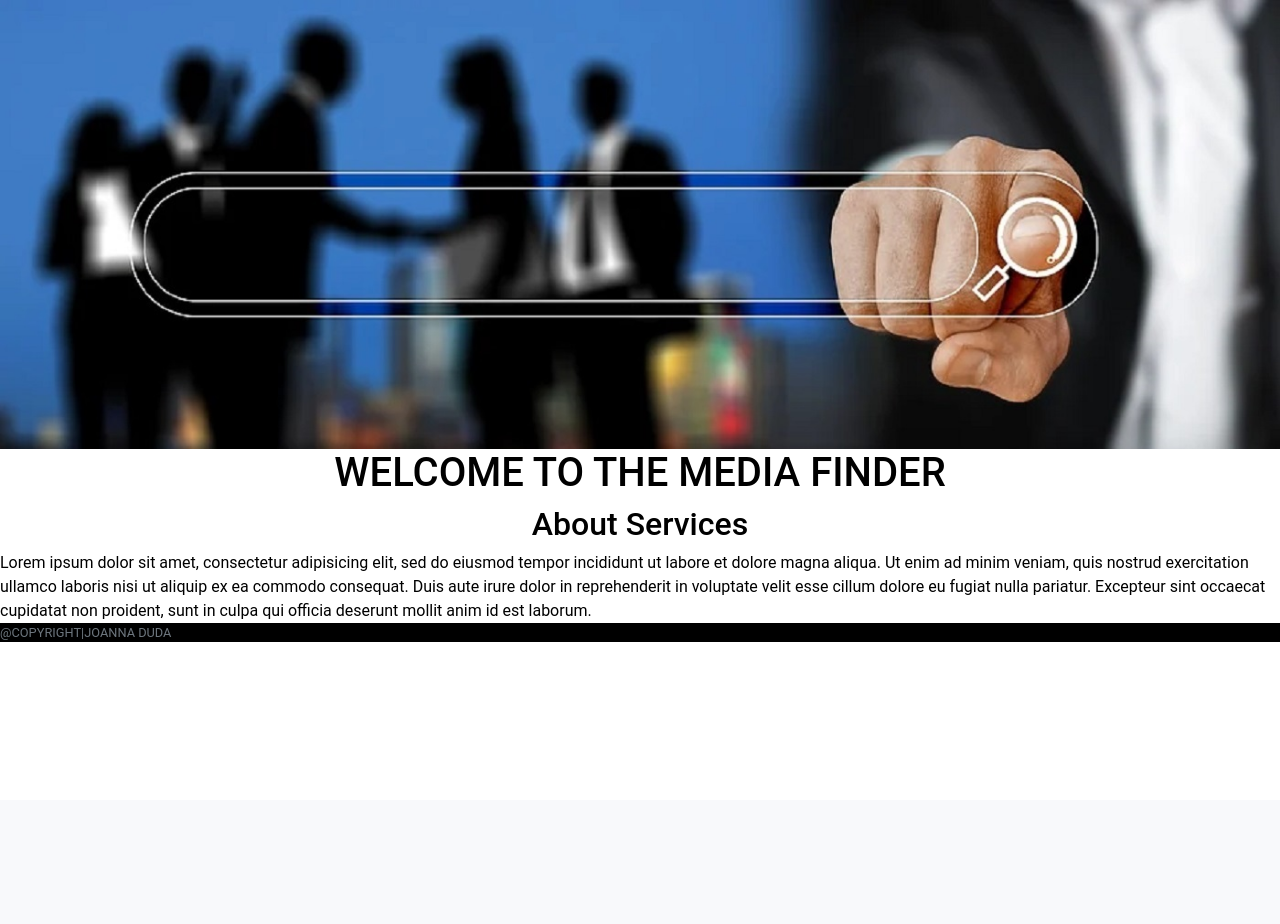
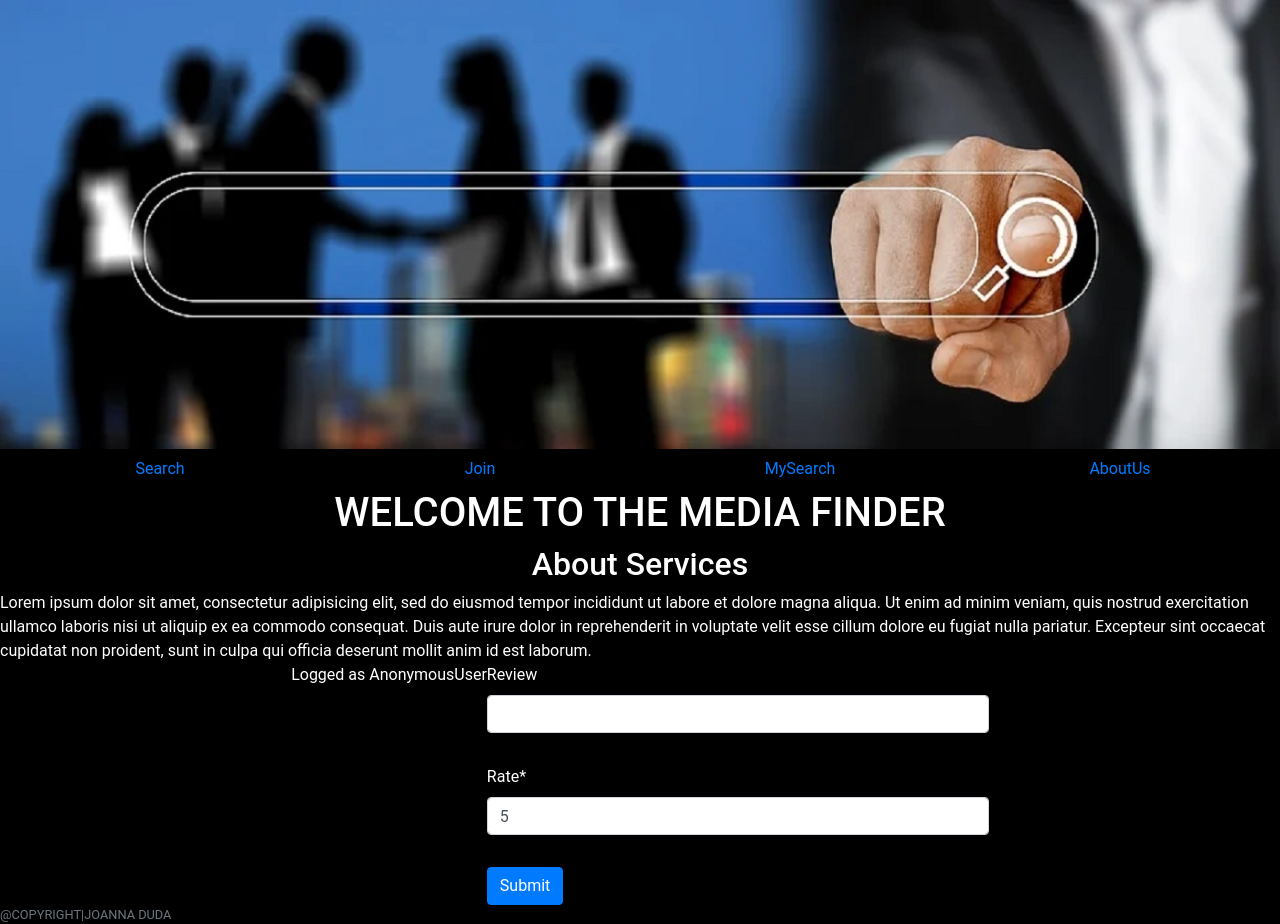
Before and after one commit to duda-joann/mediafinder, a Django app: template mediafinder/katalog/templates/aboutus.html in a window 1280 px wide. Before the commit the page ends 642 px from the top, so only its background shows below. Run offline with Django 3.2, Linux system fonts and the light colour scheme; the template is opened without the code that fills it: values that come from a table or form of the project are taken from there, others are empty; some libraries are stand-ins or nearby versions.

Commit message:
Forms for review and rate corrected

```diff
--- a/mediafinder/katalog/mediafinder/models.py
+++ b/mediafinder/katalog/mediafinder/models.py
@@ -61,6 +61,9 @@ class Function(models.Model):
 
 
 class Rating(models.Model):
+    """
+    Table contains information about review and rates for page
+    """
     review = models.CharField(max_length=200, blank=True)
     rate = models.PositiveSmallIntegerField(default=5, validators=[MaxValueValidator(5)])
     author = models.ForeignKey(User, null=True, blank=True,  on_delete=models.CASCADE)
--- a/mediafinder/katalog/mediafinder/urls.py
+++ b/mediafinder/katalog/mediafinder/urls.py
@@ -1,13 +1,14 @@
 from django.urls import path, re_path
 from django.conf.urls import url, include
 from django.contrib import admin
-from .views import search_movies, register_new_user, return_search, create_rating
+from .views import search_movies, register_new_user, return_search, create_rating, index
 
-
+app_name = 'media'
 urlpatterns = [
-    path('search/', search_movies, name="search"),
-    path('registration/', register_new_user),
-    path('my_search', return_search),
-    path('aboutus', create_rating),
-    re_path(r'^/login/', include("django.contrib.auth.urls"), name="login")
+    path('search/', search_movies, name= "search"),
+    path('registration/', register_new_user, name="register"),
+    path('mysearch/', return_search, name = "mysearch"),
+    path('aboutus/', create_rating, name = "aboutus"),
+    re_path(r'^login/', include("django.contrib.auth.urls"), name="login"),
+    path('', index)
 ]
--- a/mediafinder/katalog/my_static/style.css
+++ b/mediafinder/katalog/my_static/style.css
@@ -6,10 +6,24 @@
 }
 
 body {
-    background-color: white;
-    color: black;
+    background-color: black;
+    color: white;
     font-family: Roboto;
-
+    nav {
+        overflow: hidden;
+        width: 100%;
+    }
+    a.main {
+        background-color: midnightblue;
+        display: block;
+        width: 25%;
+        padding: 10px 20px;
+        color: white;
+        text-decoration: none;
+        text-align: center;
+        float: left;
+        transition: all 1s ease;
+    }
 }
 
 header {
@@ -26,8 +40,8 @@ h2 {
 
 .section {
     margin: 2vp;
+}
 
-}
 footer {
     background-color: black;
     color: white;
--- a/mediafinder/katalog/templates/aboutus.html
+++ b/mediafinder/katalog/templates/aboutus.html
@@ -1,3 +1,16 @@
 {% extends 'index.html' %}
+{% load crispy_forms_tags %}
 
-{% crispy
+{% block side %}
+
+<div> <p> Logged as {{user}} </p> </div>
+
+<div> {% crispy form %} </div> <br>
+
+<div>
+    {% for key, value in result %}
+    {{review.as_table}}
+    {% endfor %}
+</div>
+
+{%endblock%}
--- a/mediafinder/katalog/templates/index.html
+++ b/mediafinder/katalog/templates/index.html
@@ -1,42 +1,35 @@
 {% load static %}
 
 <!doctype html>
-<html lang="en">
+<html lang="en"><head><meta charset="UTF-8"><meta name="viewport" content="width=device-width, user-scalable=no, initial-scale=1.0, maximum-scale=1.0, minimum-scale=1.0"><meta http-equiv="X-UA-Compatible" content="ie=edge">
+    <title>
+    {% block title %} {% endblock %}</title>
+    <link rel="stylesheet" href="https://stackpath.bootstrapcdn.com/bootstrap/4.5.0/css/bootstrap.min.css" integrity="sha384-9aIt2nRpC12Uk9gS9baDl411NQApFmC26EwAOH8WgZl5MYYxFfc+NcPb1dKGj7Sk" crossorigin="anonymous">
+<link rel="stylesheet" type="text/css" href="{% static 'style.css' %}"></head><body><div class=.container-fluid><header><img src="{% static 'image1.jpg' %}" class="img-fluid" alt="World of information"></header>
 
-<head>
-    <meta charset="UTF-8">
-    <meta name="viewport" content="width=device-width, user-scalable=no, initial-scale=1.0, maximum-scale=1.0, minimum-scale=1.0">
-    <meta http-equiv="X-UA-Compatible" content="ie=edge">
-    <title>{% block title %} {% endblock %} </title>
-    <link rel="stylesheet" href="https://stackpath.bootstrapcdn.com/bootstrap/4.5.0/css/bootstrap.min.css" integrity="sha384-9aIt2nRpC12Uk9gS9baDl411NQApFmC26EwAOH8WgZl5MYYxFfc+NcPb1dKGj7Sk" crossorigin="anonymous">
-    <link rel="stylesheet" type="text/css" href="{% static 'style.css' %}">
-</head>
+    <div id = menu >
+<nav>
 
-<body>
-    <div class=.container-fluid>
-        <header>
-            <img src="{% static 'image1.jpg' %}" class="img-fluid" alt="World of information">
-        </header>
-        <h1> WELCOME TO THE MEDIA FINDER </h1>
-<section class="content" >
-            <h2> About Services </h2>
-            {% lorem %}
-
-            <div class=" d-flex justify-content-center">
-{% block side %} {% endblock %}
-             </div>
-
-<div class = .container-fluid>
-    <div class = "col">
-    <div class="d-flex flex-wrap justify-content-center">
-        {% block result %}
-{% endblock %}
-    </div>
-    </div>
+<nav class="nav nav-pills nav-justified">
+  <a class="nav-item nav-link" href= {% url 'media:search' %} >Search</a>
+  <a class="nav-item nav-link" href= {% url 'media:login' %}>Join</a>
+  <a class="nav-item nav-link" href={% url 'media:mysearch' %}>MySearch</a>
+  <a class="nav-item nav-link"href={% url 'media:aboutus' %}>AboutUs</a>
+</nav>
 </div>
 
+<h1>WELCOME TO THE MEDIA FINDER </h1>
+<section class="content"><h2>About Services </h2>
+{% lorem %}
 
-    </section>
-            <footer class="text-muted">  @COPYRIGHT|JOANNA DUDA </footer>
-</body>
-</html>
+<div class=" d-flex justify-content-center">
+{% block side %}
+
+{% endblock %}
+
+</div><div class=.container-fluid><div class="col"><div class="d-flex flex-wrap justify-content-center">
+{% block result %}
+
+{% endblock %}
+
+</div></div></div></section><footer class="text-muted">@COPYRIGHT|JOANNA DUDA </footer></body></html>
--- a/mediafinder/katalog/templates/main.html
+++ b/mediafinder/katalog/templates/main.html
@@ -13,6 +13,6 @@
 </head>
 <body>
 <img src="{% static 'main.jpg' %}" class="img-fluid" alt="World of information">
-{{text}}
+<a role="button" href= {% url 'media:search' %} class="btn btn-primary btn-blog"> {{title}}</a>
 </body>
 </html>
--- a/mediafinder/katalog/templates/search.html
+++ b/mediafinder/katalog/templates/search.html
@@ -4,6 +4,7 @@
 
 
 {% block side %}
+
 <div class = .container >
     <div class = .col>
     <div class = .d-flex>
@@ -16,6 +17,8 @@
     </div>
     </div>
 </div>
+
+<div> <p> Logged as {{user}} </p> </div>
 {% endblock %}
 
 
```
Also changed, not shown: mediafinder/katalog/katalog/settings.py (+4 -5 lines), mediafinder/katalog/mediafinder/views.py (+17 -9 lines), mediafinder/katalog/templates/my_search.html (added, +14 -0 lines), mediafinder/katalog/mediafinder/forms.py (line endings or trailing spaces), mediafinder/katalog/my_static/main.jpg, mediafinder/katalog/templates/register.html (line endings or trailing spaces).
